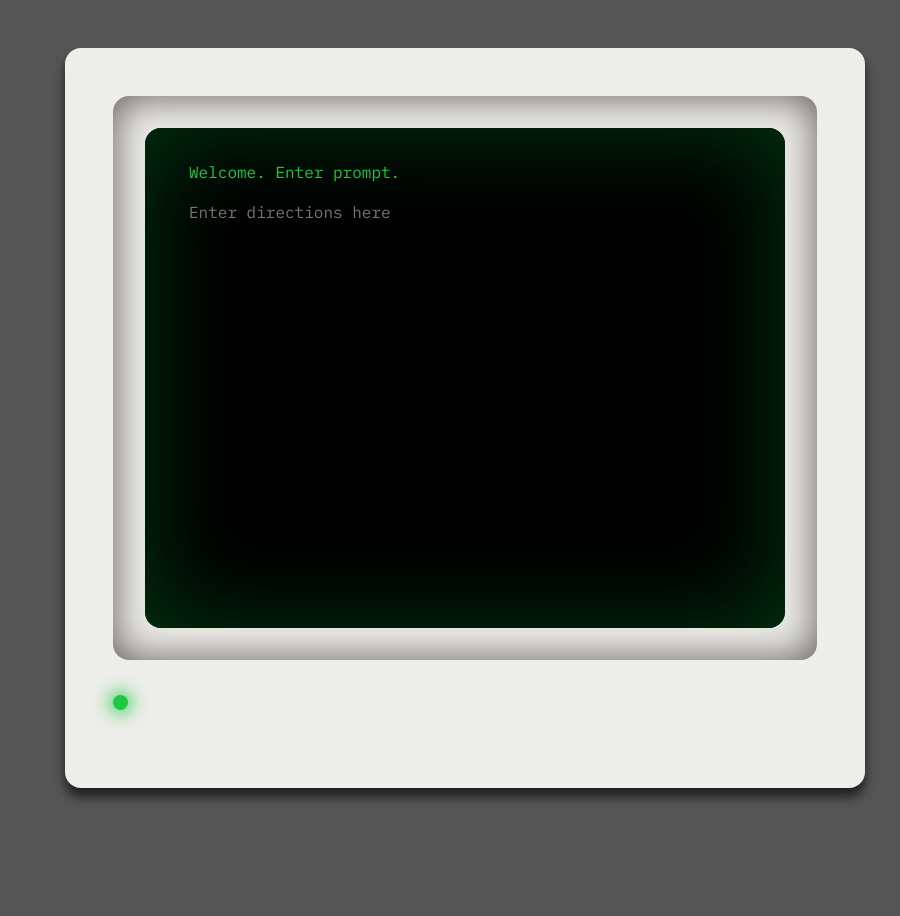
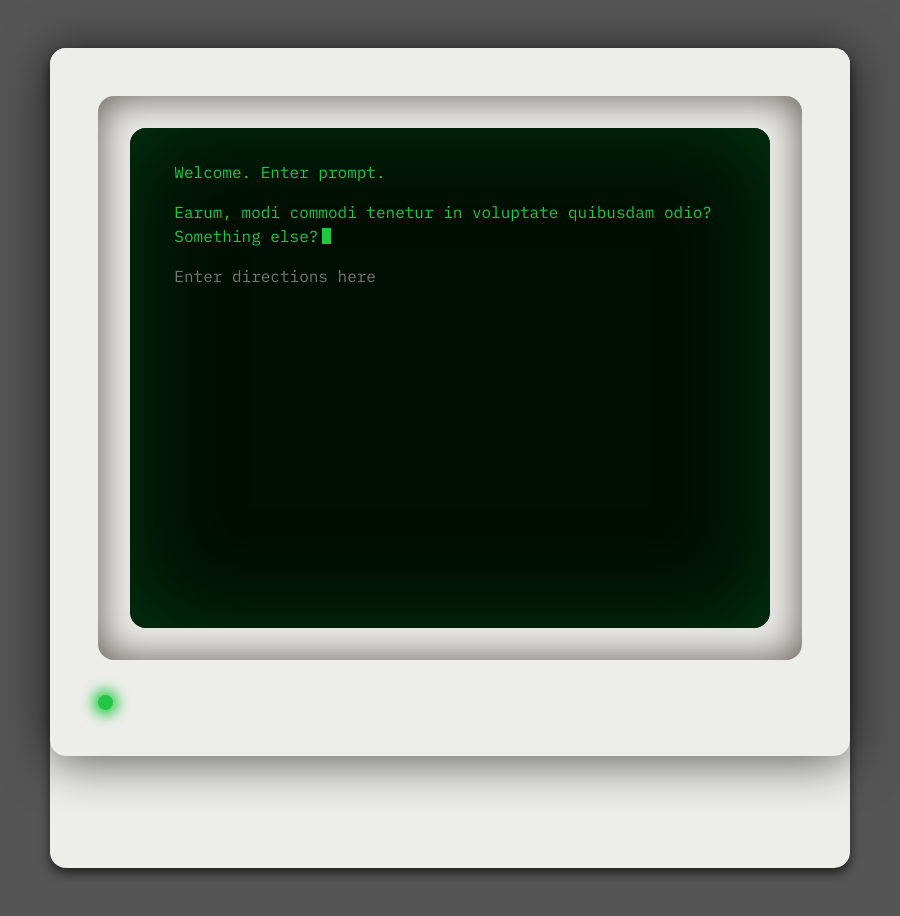
Before and after one commit to Ayeteejay/cyberdeck, a Gatsby site: page / in a window 1280 px wide. Shown: the whole page, without its empty margins (175-1075 px from the left). Before the commit the page ends 836 px from the top, so only its background shows below. Built offline with nearby package versions, Linux system fonts and the light colour scheme; Gatsby itself is replaced by a stand-in of ours.

Commit message:
Working on layout of computer body

```diff
--- a/src/components/computer.js
+++ b/src/components/computer.js
@@ -7,7 +7,8 @@ const Computer = ({ children }) => {
       <Container fluid>
         <Row>
           <Col md={8} className="mx-auto my-5">
-            <main id="computer-body" className="mx-auto">
+            <main id="computer-body">
+              <div id="computer-monitor" className="mx-auto">
                 <Container>
                   <Row>
                     <Col className="p-0">
@@ -18,6 +19,7 @@ const Computer = ({ children }) => {
                     </Col>
                   </Row>
                 </Container>
+              </div>
             </main>
           </Col>
         </Row>
--- a/src/pages/index.js
+++ b/src/pages/index.js
@@ -10,6 +10,10 @@ const Index = () => {
         <Row>
           <Col>
             <p>Welcome. Enter prompt.</p>
+            <p className="last-terminal-description">
+              Earum, modi commodi tenetur in voluptate quibusdam odio? Something
+              else?
+            </p>
           </Col>
         </Row>
         <Row>
--- a/src/scss/globals/computer.scss
+++ b/src/scss/globals/computer.scss
@@ -14,14 +14,23 @@
     box-shadow: 0px 0px 17px 3px rgba(31, 202, 67, 0.99);
   }
 }
-
 main#computer-body {
   background: variables.$plastic_gray;
-  padding: 3rem 3rem 8rem 3rem;
   border-radius: 1rem;
-  -webkit-box-shadow: 0px 9px 11px 0px rgba(0, 0, 0, 0.63);
-  box-shadow: 0px 9px 11px 0px rgba(0, 0, 0, 0.63);
+  padding: 0 0 7rem 0;
   max-width: 800px;
+  -webkit-box-shadow: 0px 5px 11px 0px rgba(0, 0, 0, 0.63);
+  box-shadow: 0px 5px 11px 0px rgba(0, 0, 0, 0.63);
+}
+#computer-monitor {
+  background: variables.$plastic_gray;
+  padding: 3rem 3rem 6rem 3rem;
+  border-radius: 1rem;
+  -webkit-box-shadow: 0px 5px 50px 0px rgba(0, 0, 0, 0.63);
+  box-shadow: 0px 5px 50px 0px rgba(0, 0, 0, 0.63);
+  max-width: 800px;
+  position: relative;
+  z-index: 2;
 }
 #computer-screen-border {
   box-shadow: inset 0 0 40px variables.$plastic_light_black;
@@ -30,7 +39,7 @@ main#computer-body {
   position: relative;
 }
 #computer-screen {
-  background: variables.$black;
+  background: variables.$quaternary_green;
   padding: 2rem;
   border-radius: 1rem;
   min-height: 500px;
@@ -49,8 +58,9 @@ span#power-light {
 
 // Media Queries
 @media screen and (max-width: variables.$sm) {
-  main#computer-body,
-  #computer-screen-border {
+  #computer-monitor,
+  #computer-screen-border,
+  main#computer-body {
     padding: 0;
   }
   #computer-screen {
--- a/src/scss/globals/variables.scss
+++ b/src/scss/globals/variables.scss
@@ -3,6 +3,7 @@ $black: #010101;
 $primary_green: #1fc742;
 $secondary_green: #025b18;
 $tertiary_green: #023612;
+$quaternary_green: #000e03;
 
 // Computer Body Colors
 $plastic_gray: #edede9;
--- a/src/scss/styles.scss
+++ b/src/scss/styles.scss
@@ -48,3 +48,43 @@ input {
   border: none;
   color: globals.$primary_green;
 }
+
+@-webkit-keyframes terminal {
+  0% {
+    opacity: 1;
+  }
+  50% {
+    opacity: 0;
+  }
+  100% {
+    opacity: 1;
+  }
+}
+
+@keyframes terminal {
+  0% {
+    opacity: 1;
+  }
+  50% {
+    opacity: 0;
+  }
+  100% {
+    opacity: 1;
+  }
+}
+p.last-terminal-description {
+  position: relative;
+  display: inline-block;
+  &:after {
+    content: "";
+    display: inline-block;
+    background: globals.$primary_green;
+    bottom: 4px;
+    margin: 0 0 0 0.25rem;
+    position: absolute;
+    width: 9px;
+    height: 1rem;
+    -webkit-animation: terminal 1s step-end infinite;
+    animation: terminal 1s step-end infinite;
+  }
+}
```
Lines whose indentation alone changed are shown as unchanged.
